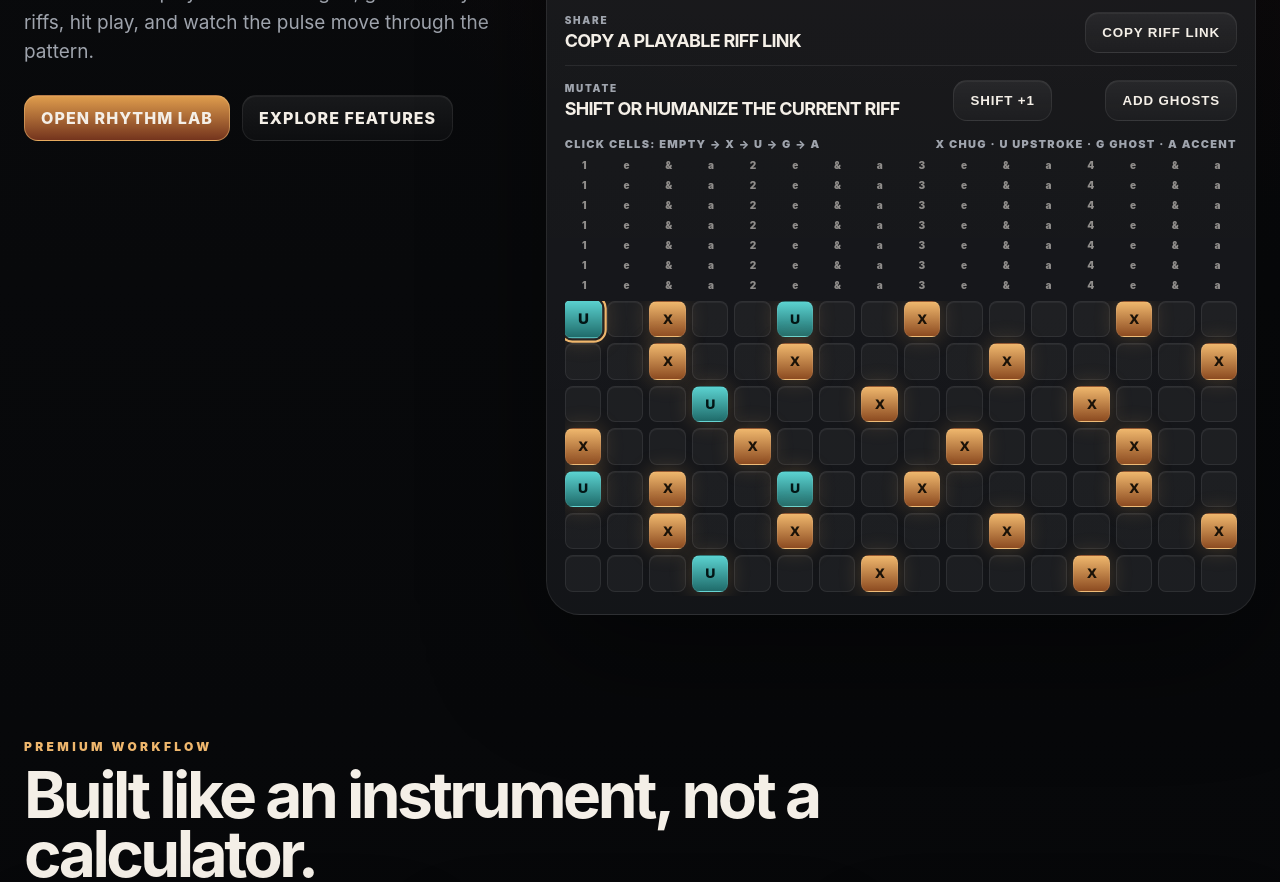
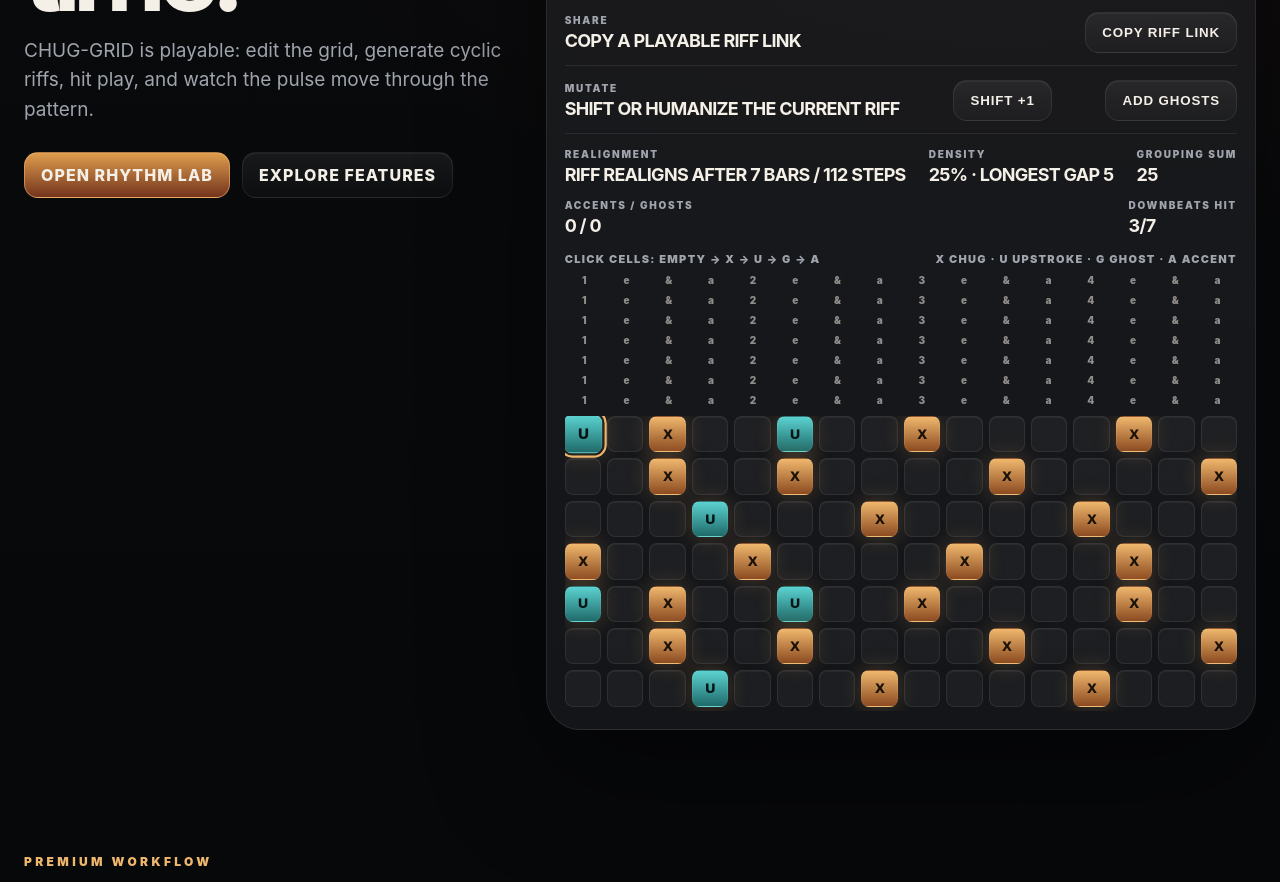
Before and after one commit to Madeo985/CHUG-GRID-PRO, a Next.js app: page / in a window 1280 px wide. Shown: the part 1040-1922 px from the top of the page. Built offline with nearby package versions, Linux system fonts and the light colour scheme.

Commit message:
feat: add realignment analysis panel

```diff
--- a/app/page.tsx
+++ b/app/page.tsx
@@ -215,6 +215,31 @@ export default function Page() {
   const playAngle = (stepIndex / Math.max(loopLength, 1)) * 360;
   const pulseAngle = ((stepIndex % BAR_STEPS) / BAR_STEPS) * 360;
   const riffAngle = ((stepIndex % 23) / 23) * 360;
+  const riffAnalysis = useMemo(() => {
+  const hits = loopSteps
+    .map((value, index) => value ? index : -1)
+    .filter((index) => index >= 0);
+
+  const gaps = hits.map((hit, index) => {
+    const nextHit = hits[(index + 1) % hits.length] ?? hit;
+    return (nextHit - hit + loopLength) % loopLength || loopLength;
+  });
+
+  const grouping = parseSequence(sequenceInput);
+  const groupingSum = grouping.reduce((sum, value) => sum + value, 0);
+  const accentCount = loopSteps.filter((value) => value === "A").length;
+  const ghostCount = loopSteps.filter((value) => value === "G").length;
+  const downbeatHits = loopSteps.filter((value, index) => value && index % BAR_STEPS === 0).length;
+
+  return {
+    density: Math.round((activeCount / Math.max(loopLength, 1)) * 100),
+    longestGap: gaps.length ? Math.max(...gaps) : 0,
+    groupingSum,
+    accentCount,
+    ghostCount,
+    downbeatHits
+  };
+}, [activeCount, loopLength, loopSteps, sequenceInput]);
 
   useEffect(() => { loopStepsRef.current = loopSteps; }, [loopSteps]);
   useEffect(() => { loopLengthRef.current = loopLength; }, [loopLength]);
@@ -536,6 +561,28 @@ function addGhostNotes() {
             <button type="button" onClick={shiftForward}>SHIFT +1</button>
             <button type="button" onClick={addGhostNotes}>ADD GHOSTS</button>
           </div>
+                    <div className="controlDock">
+            <div>
+              <label>Realignment</label>
+              <b>Riff realigns after {safeTargetBars} bars / {loopLength} steps</b>
+            </div>
+            <div>
+              <label>Density</label>
+              <b>{riffAnalysis.density}% · longest gap {riffAnalysis.longestGap}</b>
+            </div>
+            <div>
+              <label>Grouping sum</label>
+              <b>{riffAnalysis.groupingSum || "manual grid"}</b>
+            </div>
+            <div>
+              <label>Accents / Ghosts</label>
+              <b>{riffAnalysis.accentCount} / {riffAnalysis.ghostCount}</b>
+            </div>
+            <div>
+              <label>Downbeats hit</label>
+              <b>{riffAnalysis.downbeatHits}/{safeTargetBars}</b>
+            </div>
+          </div>
           <div className="gridToolbar">
             <span>Click cells: empty → X → U → G → A</span>
             <span>X chug · U upstroke · G ghost · A accent</span>
```
